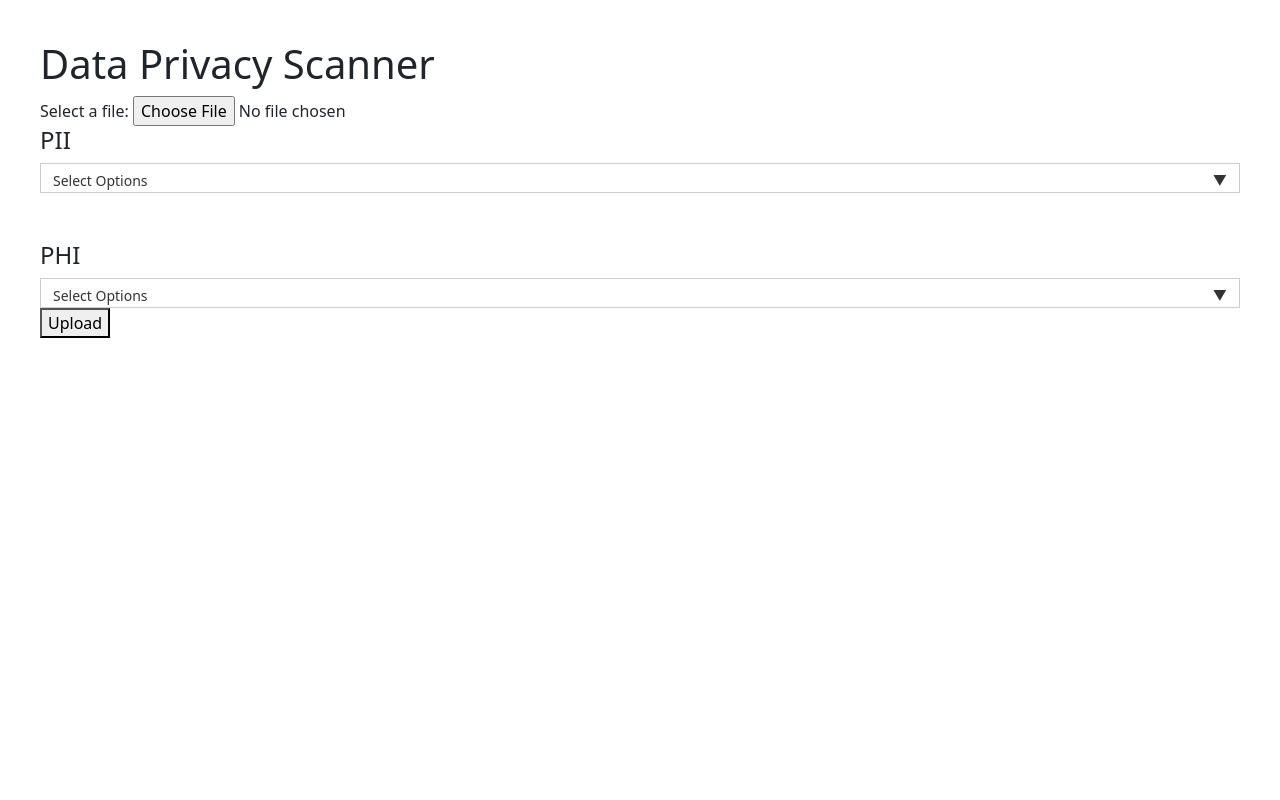
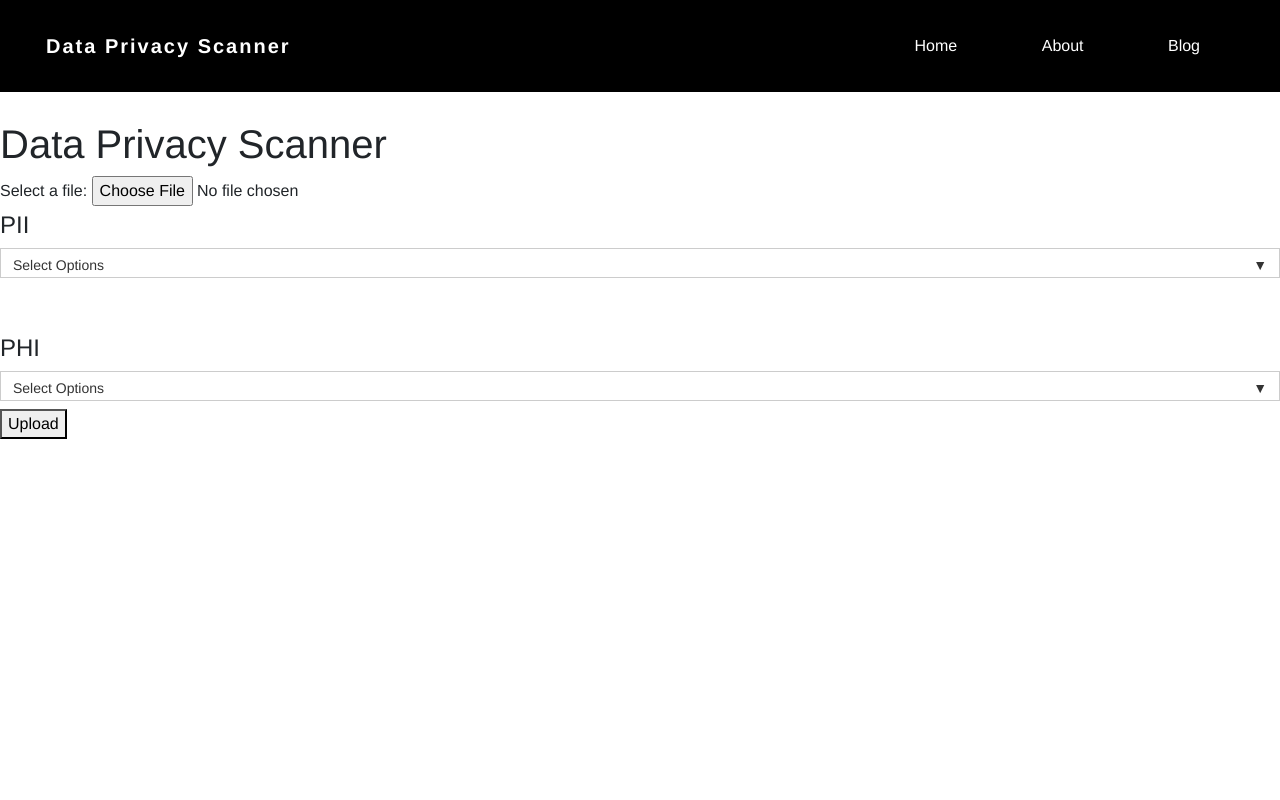
Before and after one commit to Nquartey17/DataPrivacyScanner, a Flask app: page / in a window 1280 px wide. Run offline with Flask 3, Linux system fonts and the light colour scheme; some libraries are stand-ins or nearby versions.

Commit message:
Nav bar created, needs to be adjusted in smaller window to prevent PII/PHI dropdown menu interference

```diff
--- a/static/css/styles.css
+++ b/static/css/styles.css
@@ -1,14 +1,82 @@
-* {
-  box-sizing: border-box;
-}
-
-a {
-  text-decoration: none;
-  color: #379937;
+html,
+body {
+  margin: 0;
+  padding: 0;
+  width: 100%;
 }
 
 body {
-  margin: 40px;
+  font-family: "Helvetica Neue", sans-serif;
+  font-weight: lighter;
+}
+
+header {
+  width: 100%;
+  height: 15vh;
+}
+
+.content {
+  width: 94%;
+  margin: 4em auto;
+  font-size: 20px;
+  line-height: 30px;
+  text-align: justify;
+}
+
+.logo {
+  line-height: 60px;
+  position: fixed;
+  float: left;
+  margin: 16px 46px;
+  color: #fff;
+  font-weight: bold;
+  font-size: 20px;
+  letter-spacing: 2px;
+}
+
+nav {
+  position: fixed;
+  width: 100%;
+  line-height: 60px;
+}
+
+nav ul {
+  line-height: 60px;
+  list-style: none;
+  background: #000;
+  overflow: hidden;
+  color: #000000;
+  padding: 0;
+  text-align: right;
+  margin: 0;
+  padding-right: 40px;
+}
+
+nav.black ul {
+  background: #000;
+}
+
+nav ul li {
+  display: inline-block;
+  padding: 16px 40px;
+}
+
+nav ul li a {
+  text-decoration: none;
+  color: #fff;
+  font-size: 16px;
+}
+
+.menu-icon {
+  line-height: 60px;
+  width: 100%;
+  background: #000;
+  text-align: right;
+  box-sizing: border-box;
+  padding: 15px 24px;
+  cursor: pointer;
+  color: #fff;
+  display: none;
 }
 
 .dropdown {
@@ -72,3 +140,35 @@ body {
   top: -1px;
   margin-right: 4px;
 }
+
+@media (max-width: 786px) {
+  .logo {
+    position: fixed;
+    top: 0;
+    margin-top: 16px;
+  }
+
+  nav ul {
+    max-height: 0px;
+    background: #000;
+  }
+
+  nav.black ul {
+    background: #000;
+  }
+
+  .showing {
+    max-height: 34em;
+  }
+
+  nav ul li {
+    box-sizing: border-box;
+    width: 100%;
+    padding: 24px;
+    text-align: center;
+  }
+
+  .menu-icon {
+    display: block;
+  }
+}
--- a/static/js/script.js
+++ b/static/js/script.js
@@ -1,3 +1,9 @@
+$(document).ready(function () {
+  $(".menu-icon").on("click", function () {
+    $("nav ul").toggleClass("showing");
+  });
+});
+
 (function($) {
   var CheckboxDropdown = function(el) {
     var _this = this;
--- a/templates/index.html
+++ b/templates/index.html
@@ -1,18 +1,49 @@
+<link
+  href="//maxcdn.bootstrapcdn.com/bootstrap/4.1.1/css/bootstrap.min.css"
+  rel="stylesheet"
+  id="bootstrap-css"
+/>
+<script src="//maxcdn.bootstrapcdn.com/bootstrap/4.1.1/js/bootstrap.min.js"></script>
+<script src="//cdnjs.cloudflare.com/ajax/libs/jquery/3.2.1/jquery.min.js"></script>
+
 <!DOCTYPE html>
 <html lang="en">
 <head>
-    <meta charset="UTF-8">
-    <title>Data Privacy Scanner</title>
-    <link href="https://cdn.jsdelivr.net/npm/bootstrap@5.3.0/dist/css/bootstrap.min.css" rel="stylesheet">
-    <link href="{{ url_for('static', filename='css/styles.css') }}" rel="stylesheet" />
-    <script src="https://code.jquery.com/jquery-3.6.0.min.js"></script>
-    <!-- Script runs before jquery, adding defer to let jquery run first  -->
-    <script src="{{ url_for('static', filename='js/script.js') }}" defer></script>
 
+  <meta charset="UTF-8" />
+  <meta name="viewport" content="width=device-width, initial-scale=1.0" />
+  <meta http-equiv="X-UA-Compatible" content="ie=edge" />
+  <title>Data Privacy Scanner</title>
+  <link href="https://cdn.jsdelivr.net/npm/bootstrap@5.3.0/dist/css/bootstrap.min.css" rel="stylesheet">
+  <link
+      rel="stylesheet"
+      href="https://maxcdn.bootstrapcdn.com/font-awesome/4.7.0/css/font-awesome.min.css"
+    />
+    <script src="https://code.jquery.com/jquery-3.3.1.js"></script>
+  <link href="{{ url_for('static', filename='css/styles.css') }}" rel="stylesheet" />
+  <script src="https://code.jquery.com/jquery-3.6.0.min.js"></script>
+  <!-- Script runs before jquery, adding defer to let jquery run first  -->
+  <script src="{{ url_for('static', filename='js/script.js') }}" defer></script>
+</head>
 
-
-</head>
 <body>
+<div class="wrapper">
+  <header>
+    <nav>
+      <div class="menu-icon">
+        <i class="fa fa-bars fa-2x"></i>
+      </div>
+      <div class="logo">Data Privacy Scanner</div>
+      <div class="menu">
+        <ul>
+          <li><a href="#">Home</a></li>
+          <li><a href="#">About</a></li>
+          <li><a href="#">Blog</a></li>
+        </ul>
+      </div>
+    </nav>
+  </header>
+</div>
 
 <h1>Data Privacy Scanner</h1>
 <form action="{{ url_for('upload_file') }}" method="POST" enctype="multipart/form-data">
```
